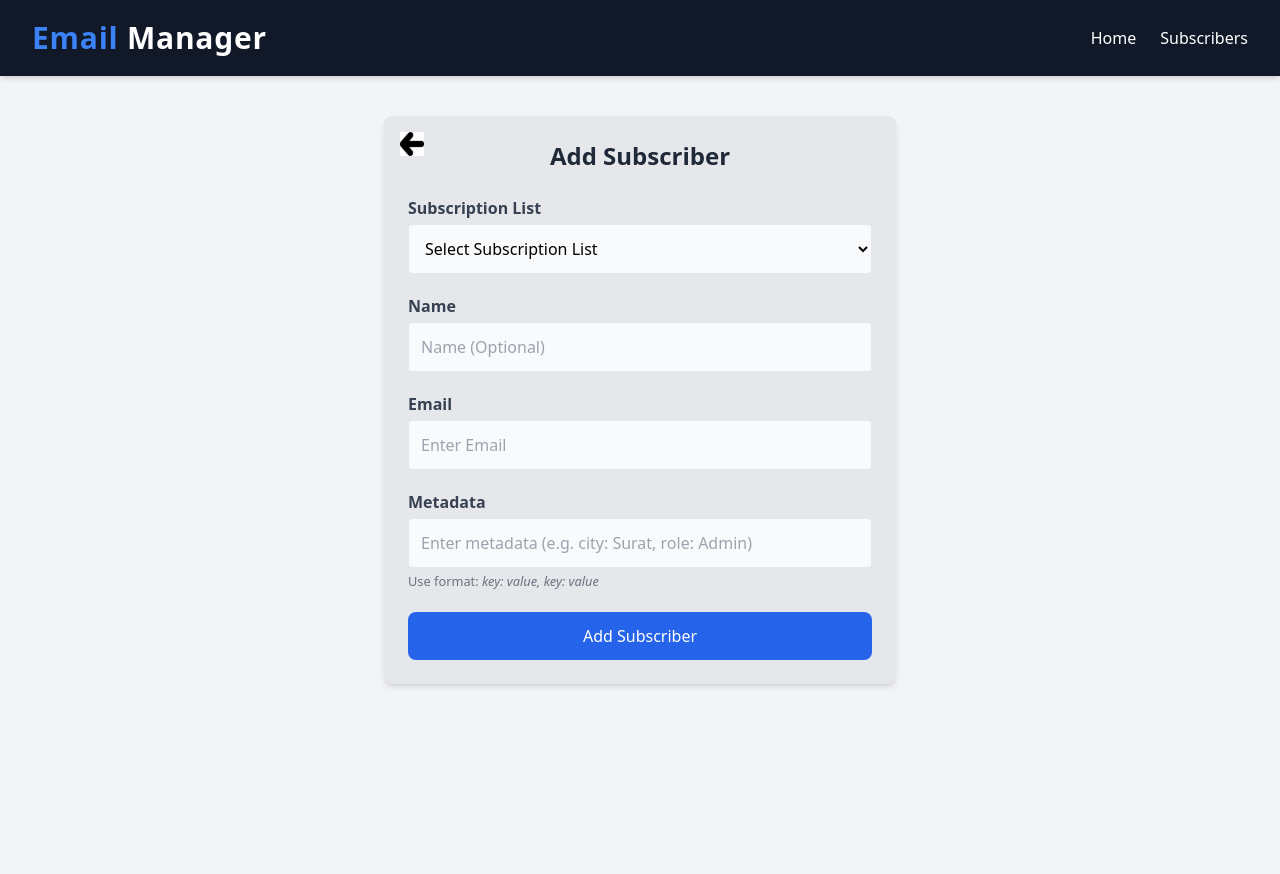
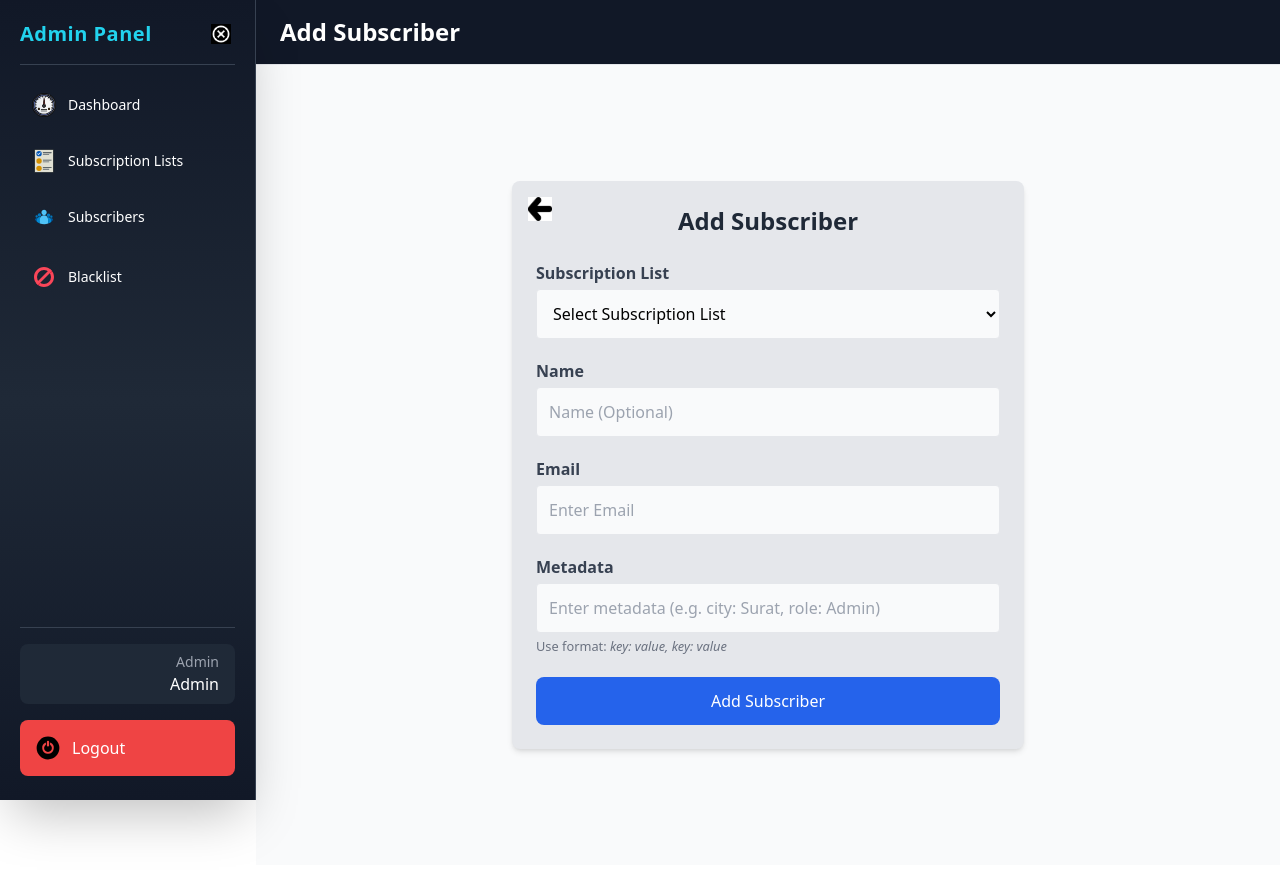
Before and after one commit to ks-brijeshr/email-subscription-management, a React (Vite) app in the folder frontend/: page /admin/add-subscriber in a window 1280 px wide. Shown: the top 874 px of the page. Built offline with nearby package versions, Linux system fonts and the light colour scheme.

Commit message:
some design changes in add subscribers and sidebar

```diff
--- a/frontend/src/components/admin/Sidebar.tsx
+++ b/frontend/src/components/admin/Sidebar.tsx
@@ -3,14 +3,12 @@ import { Link, useNavigate } from "react-router-dom";
 
 const Sidebar = ({
   setIsSidebarOpen,
-  setShowSubscriberBlocks
 }: {
   setIsSidebarOpen: (open: boolean) => void;
-  setShowSubscriberBlocks: (show: boolean) => void;
 }) => {
   const navigate = useNavigate();
   const [userName, setUserName] = useState("");
-  const [showModal, setShowModal] = useState(false);
+  const [showSubscribersMenu, setShowSubscribersMenu] = useState(false);
 
   useEffect(() => {
     const userData = JSON.parse(localStorage.getItem("user") || "{}");
@@ -27,9 +25,7 @@ const Sidebar = ({
   };
 
   return (
-    <>
-      {/* Sidebar */}
-      <aside className="w-64 h-screen fixed flex flex-col justify-between shadow-2xl z-50 transition-all duration-300 bg-gradient-to-b from-gray-900 via-gray-800 to-gray-900 bg-opacity-90 backdrop-blur-md border-r border-gray-700">
+    <aside className="w-64 h-screen fixed flex flex-col justify-between shadow-2xl z-50 transition-all duration-300 bg-gradient-to-b from-gray-900 via-gray-800 to-gray-900 border-r border-gray-700">
       <div className="flex justify-between items-center px-5 pt-5">
         <h2 className="text-xl font-semibold text-cyan-400 tracking-wide">Admin Panel</h2>
         <button
@@ -42,7 +38,7 @@ const Sidebar = ({
 
       <hr className="my-4 border-gray-700 mx-5" />
 
-        {/* Navigation Links */}
+      {/* Navigation */}
       <nav className="space-y-2 px-5">
         <Link to="/admin/dashboard" className="flex items-center space-x-3 p-3 rounded-lg hover:border-l-4 hover:border-cyan-400 hover:bg-gray-800 transition-all">
           <img src="/dashboard-icon.svg" alt="Dashboard" className="w-6 h-6" />
@@ -54,13 +50,36 @@ const Sidebar = ({
           <span className="text-sm text-white">Subscription Lists</span>
         </Link>
 
+        {/* Subscribers Dropdown */}
+        <div>
           <button
-            onClick={() => setShowSubscriberBlocks(true)}
-            className="flex items-center space-x-3 p-3 rounded-lg hover:border-l-4 hover:border-cyan-400 hover:bg-gray-800 transition-all w-full text-left"
+            onClick={() => setShowSubscribersMenu(!showSubscribersMenu)}
+            className="flex justify-between items-center w-full p-3 rounded-lg hover:border-l-4 hover:border-cyan-400 hover:bg-gray-800 transition-all"
           >
+            <div className="flex items-center space-x-3">
               <img src="/subscribers-iconn.svg" alt="Subscribers" className="w-6 h-6" />
               <span className="text-sm text-white">Subscribers</span>
+            </div>
+
           </button>
+
+          <div className={`ml-10 mt-1 space-y-1 overflow-hidden transition-all duration-300 ${showSubscribersMenu ? "max-h-32" : "max-h-0"
+            }`}>
+            <Link
+              to="/admin/add-subscriber"
+              className="block px-3 py-1 rounded-md text-sm text-gray-300 hover:text-white hover:bg-gray-700 transition"
+            >
+              ➕ Add Subscriber
+            </Link>
+            <Link
+              to="/admin/view-subscribers"
+              className="block px-3 py-1 rounded-md text-sm text-gray-300 hover:text-white hover:bg-gray-700 transition"
+            >
+              👁️ View All Subscribers
+            </Link>
+          </div>
+
+        </div>
 
         <Link to="/admin/blacklist" className="flex items-center space-x-3 p-3 rounded-lg hover:border-l-4 hover:border-cyan-400 hover:bg-gray-800 transition-all">
           <img src="/blacklist-icon.svg" alt="Blacklist" className="w-6 h-6" />
@@ -68,7 +87,7 @@ const Sidebar = ({
         </Link>
       </nav>
 
-        {/* Bottom Section */}
+      {/* Bottom */}
       <div className="px-5 pb-6 mt-auto">
         <hr className="my-4 border-gray-700" />
 
@@ -89,30 +108,6 @@ const Sidebar = ({
         </button>
       </div>
     </aside>
-
-      {/* Logout Modal */}
-      {showModal && (
-        <div className="fixed inset-0 flex items-center justify-center bg-black bg-opacity-50">
-          <div className="bg-white p-6 rounded-lg shadow-lg w-80 text-center">
-            <h3 className="text-lg font-semibold text-gray-800">Are you sure you want to logout?</h3>
-            <div className="mt-4 flex justify-center space-x-4">
-              <button
-                onClick={() => setShowModal(false)}
-                className="px-4 py-2 bg-gray-300 text-gray-800 rounded-md hover:bg-gray-400 transition"
-              >
-                Cancel
-              </button>
-              <button
-                onClick={handleLogout}
-                className="px-4 py-2 bg-red-600 text-white rounded-md hover:bg-red-700 transition"
-              >
-                Logout
-              </button>
-            </div>
-          </div>
-        </div>
-      )}
-    </>
   );
 };
 
--- a/frontend/src/pages/admin/AddSubscriber.tsx
+++ b/frontend/src/pages/admin/AddSubscriber.tsx
@@ -1,8 +1,8 @@
-import { useState, useEffect } from "react";
+import { useEffect, useState } from "react";
 import axios from "axios";
 import { useNavigate } from "react-router-dom";
+import Sidebar from "../../components/admin/Sidebar"; // Assuming you have Sidebar component
 
-// Define a proper type for Subscription List
 interface SubscriptionList {
   id: string;
   name: string;
@@ -14,6 +14,7 @@ const AddSubscriber = () => {
   const [name, setName] = useState<string>("");
   const [email, setEmail] = useState<string>("");
   const [metadata, setMetadata] = useState<string>("");
+
   const navigate = useNavigate();
 
   useEffect(() => {
@@ -62,7 +63,7 @@ const AddSubscriber = () => {
 
       const response = await axios.post(
         `http://localhost:8000/api/subscriptions/${selectedList}/subscribers`,
-        { name, email, metadata: formattedMetadata }, //  Sending metadata as JSON
+        { name, email, metadata: formattedMetadata },
         { headers: { Authorization: `Bearer ${token}` } }
       );
 
@@ -76,23 +77,19 @@ const AddSubscriber = () => {
   };
 
   return (
-    <div className="min-h-screen flex flex-col bg-gray-100">
-      {/*  Navbar (Your Preferred Style) */}
-      <header className="w-full flex justify-between items-center px-8 py-5 bg-gray-900 text-white shadow-md">
-        <h1 className="text-3xl font-bold tracking-wide">
-          <span className="text-blue-500">Email</span> Manager
-        </h1>
-        <nav className="space-x-6">
-          <a href="/admin/dashboard" className="hover:text-blue-400 transition">Home</a>
-          <a href="/admin/subscribers" className="hover:text-blue-400 transition">Subscribers</a>
+    <div className="flex">
+      <Sidebar setIsSidebarOpen={() => {}} />
 
+      <main className="w-full transition-all duration-300 ml-64">
+        <nav className="bg-gray-900 border-b border-gray-200 px-6 py-4 flex justify-between items-center shadow-sm">
+          <div className="flex items-center space-x-4">
+            <h1 className="text-2xl font-semibold text-white">Add Subscriber</h1>
+          </div>
         </nav>
-      </header>
 
-      {/* Form Container */}
-      <div className="flex-grow flex justify-center mt-10 mb-60">
+        {/* Centering the form */}
+        <div className="flex justify-center items-center p-6 bg-gray-50 min-h-screen">
           <div className="w-full max-w-lg bg-gray-200 shadow-md rounded-lg p-6 relative">
-          {/*  Back Button (Image) */}
             <button onClick={() => navigate("/admin/dashboard")} className="absolute top-4 left-4">
               <img src="/back-icon.png" alt="Back" className="w-6 h-6" />
             </button>
@@ -166,8 +163,7 @@ const AddSubscriber = () => {
             </form>
           </div>
         </div>
-
-
+      </main>
     </div>
   );
 };
--- a/frontend/src/pages/admin/Dashboard.tsx
+++ b/frontend/src/pages/admin/Dashboard.tsx
@@ -25,7 +25,6 @@ const Dashboard = () => {
   const [dashboardData, setDashboardData] = useState<any>(null);
   const [activityLogs, setActivityLogs] = useState<any[]>([]);
   const [subscriptionLists, setSubscriptionLists] = useState<SubscriptionList[]>([]);
-  const [showSubscriberBlocks, setShowSubscriberBlocks] = useState(false);
   const [loading, setLoading] = useState(true);
   const [error, setError] = useState<string | null>(null);
   const navigate = useNavigate();
@@ -76,7 +75,7 @@ const Dashboard = () => {
       {isSidebarOpen && (
         <Sidebar
           setIsSidebarOpen={setIsSidebarOpen}
-          setShowSubscriberBlocks={setShowSubscriberBlocks}
+
         />
       )}
 
@@ -85,7 +84,10 @@ const Dashboard = () => {
         <nav className="bg-gray-900 border-b border-gray-200 px-6 py-4 flex justify-between items-center shadow-sm">
           <div className="flex items-center space-x-4">
             {!isSidebarOpen && (
-              <button onClick={() => setIsSidebarOpen(true)} className="p-2 rounded-md hover:bg-gray-100 transition">
+              <button
+                onClick={() => setIsSidebarOpen(true)}
+                className="p-2 rounded-md hover:bg-gray-100 transition"
+              >
                 <img src="/options-icon.png" alt="Menu" className="w-8 h-8" />
               </button>
             )}
@@ -124,36 +126,6 @@ const Dashboard = () => {
               </div>
             </>
           )}
-
-          {/* Add/View Subscriber Blocks */}
-          {showSubscriberBlocks && (
-            <div className="grid grid-cols-1 md:grid-cols-2 gap-6 mt-6">
-              <div
-                className="p-6 bg-blue-500 border border-gray-200 rounded-lg shadow-sm hover:shadow-md transition cursor-pointer"
-                onClick={() => {
-                  if (subscriptionLists.length > 0) {
-                    navigate("/admin/add-subscriber");
-                  }
-                }}
-              >
-                <h3 className="text-lg font-semibold text-white">Add Subscriber</h3>
-                <p className="text-sm text-white">Click to add a new subscriber.</p>
-                {subscriptionLists.length === 0 && (
-                  <p className="mt-2 p-2 bg-yellow-100 text-yellow-800 rounded text-sm font-medium">
-                    No subscription lists available.
-                  </p>
-                )}
-              </div>
-
-              <div
-                className="p-6 bg-green-500 border border-gray-200 rounded-lg shadow-sm hover:shadow-md transition cursor-pointer"
-                onClick={() => navigate("/admin/view-subscribers")}
-              >
-                <h3 className="text-lg font-semibold text-white">View All Subscribers</h3>
-                <p className="text-sm text-white">Click to see all subscribers.</p>
-              </div>
-            </div>
-          )}
         </div>
       </main>
     </div>
```
Also changed, not shown: frontend/src/pages/admin/ViewSubscribers.tsx (line endings or trailing spaces). Lines whose indentation alone changed are shown as unchanged.
